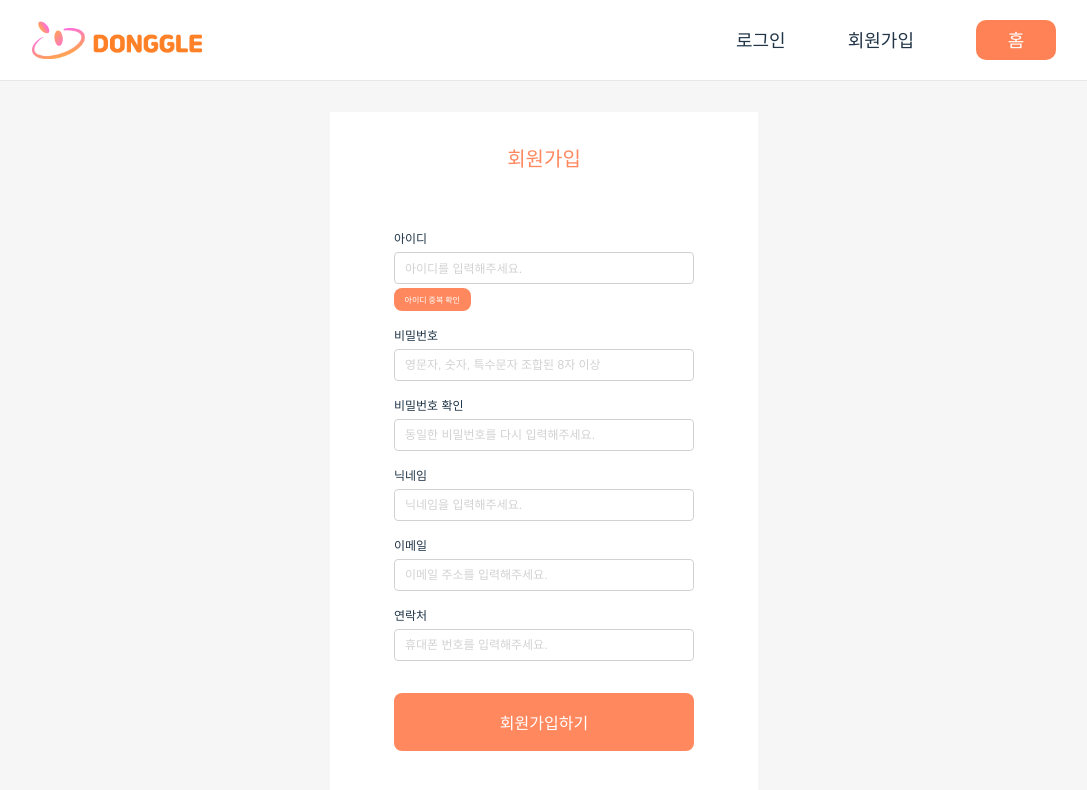
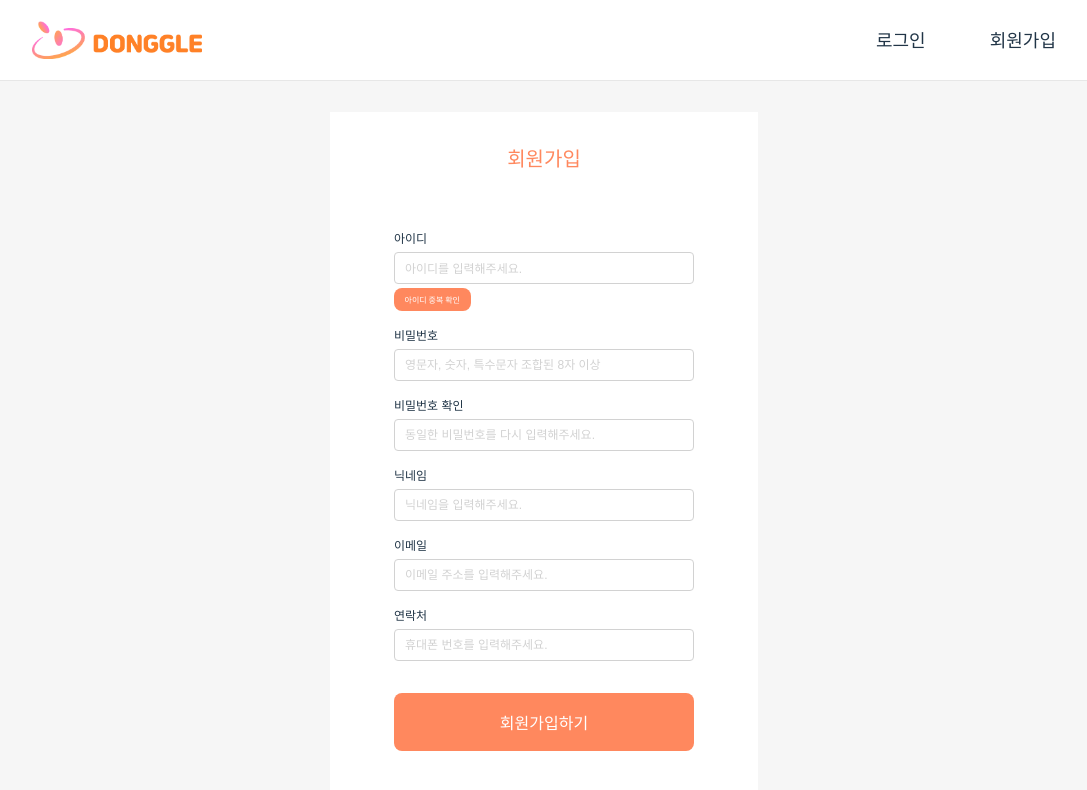
Before and after one commit to WHY-THIS-WORK/dongle, a React (Vite) app in the folder frontend/: page /signup in a window 1280 px wide. Shown: the top 790 px of the page, without its empty margins (96-1183 px from the left). Built offline with nearby package versions, Linux system fonts and the light colour scheme; what recoil-persist would draw is missing.

Commit message:
1. 로그인전 홈버튼삭제 2. 로고 호버시 포인터 설정

```diff
--- a/frontend/src/components/header/Header2.tsx
+++ b/frontend/src/components/header/Header2.tsx
@@ -12,10 +12,9 @@
         <div className="logo" onClick={() => navigate("/")}>
           <img src={logo} alt="로고" />
         </div>
-        <div className="header_menu">
+        <div className="header_menu1">
           <HeaderBtn address={"/login"} text={"로그인"} />
           <HeaderBtn address={"/signup"} text={"회원가입"} />
-          <HeaderBtn address={"/"} text={"홈"} />
         </div>
       </div>
     </header>
--- a/frontend/src/css/header.css
+++ b/frontend/src/css/header.css
@@ -26,6 +26,7 @@
     display: flex;
     justify-content: center;
     align-items: center;
+    cursor: pointer;
     /* background-color: rgb(194, 136, 60); */
 }
 
@@ -43,3 +44,13 @@
 
     /* background-color: aqua; */
 }
+
+.header_menu1{
+    width: 180px;
+    height: 65px;
+    display: flex;
+    justify-content: space-between;
+    align-items: center;
+
+    /* background-color: aqua; */
+}
```
